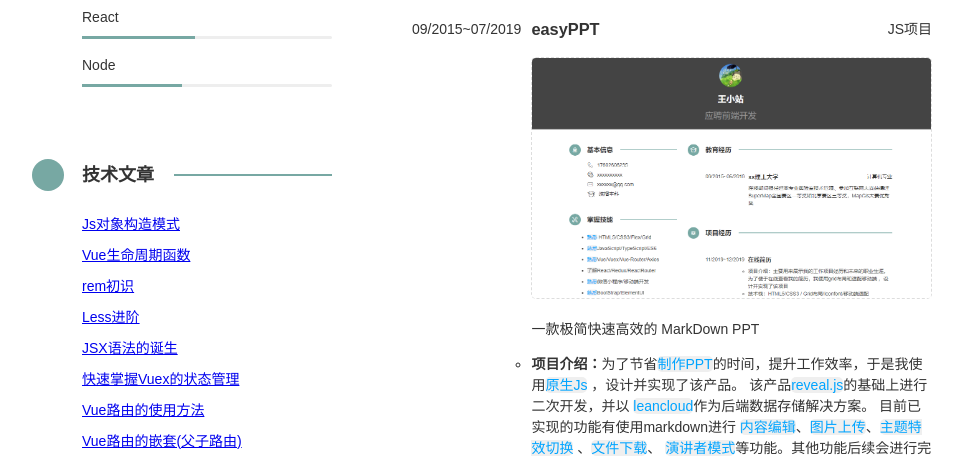
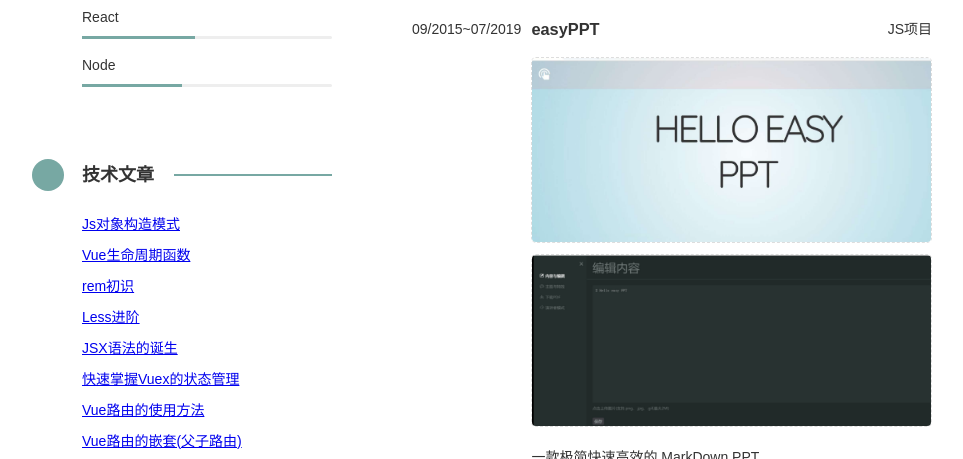
Before and after one commit to XZ361/cv2, a plain HTML site: page index.html in a window 1280 px wide. Shown: the part 1087-1546 px from the top of the page, without its empty margins (158-1121 px from the left). Drawn offline with Linux system fonts and the light colour scheme; a small style sheet from the web is missing.

Commit message:
提交图片

```diff
--- a/index.html
+++ b/index.html
@@ -122,7 +122,8 @@
                         <h3>easyPPT</h3>
                         <span class="subtitle">JS项目</span>
                         <ul class="content">
-                            <img src="./imgs/简历预览图.png" alt="项目预览图">
+                            <img src="./imgs/easyPPT1.jpg" alt="项目预览图">
+                            <img src="./imgs/easyPPT2.jpg" alt="项目预览图">
                             <p>一款极简快速高效的 MarkDown PPT</p>
                             <li><b>项目介绍：</b>为了节省<span class="highlight">制作PPT</span>的时间，提升工作效率，于是我使用<span class="highlight">原生Js</span> ，设计并实现了该产品。 该产品<span class="highlight">reveal.js</span>的基础上进行二次开发，并以 <span class="highlight">leancloud</span>作为后端数据存储解决方案。
                                 目前已实现的功能有使用markdown进行
```
Also changed, not shown: imgs/easyPPT1.jpg (added), imgs/easyPPT2.jpg (added).
